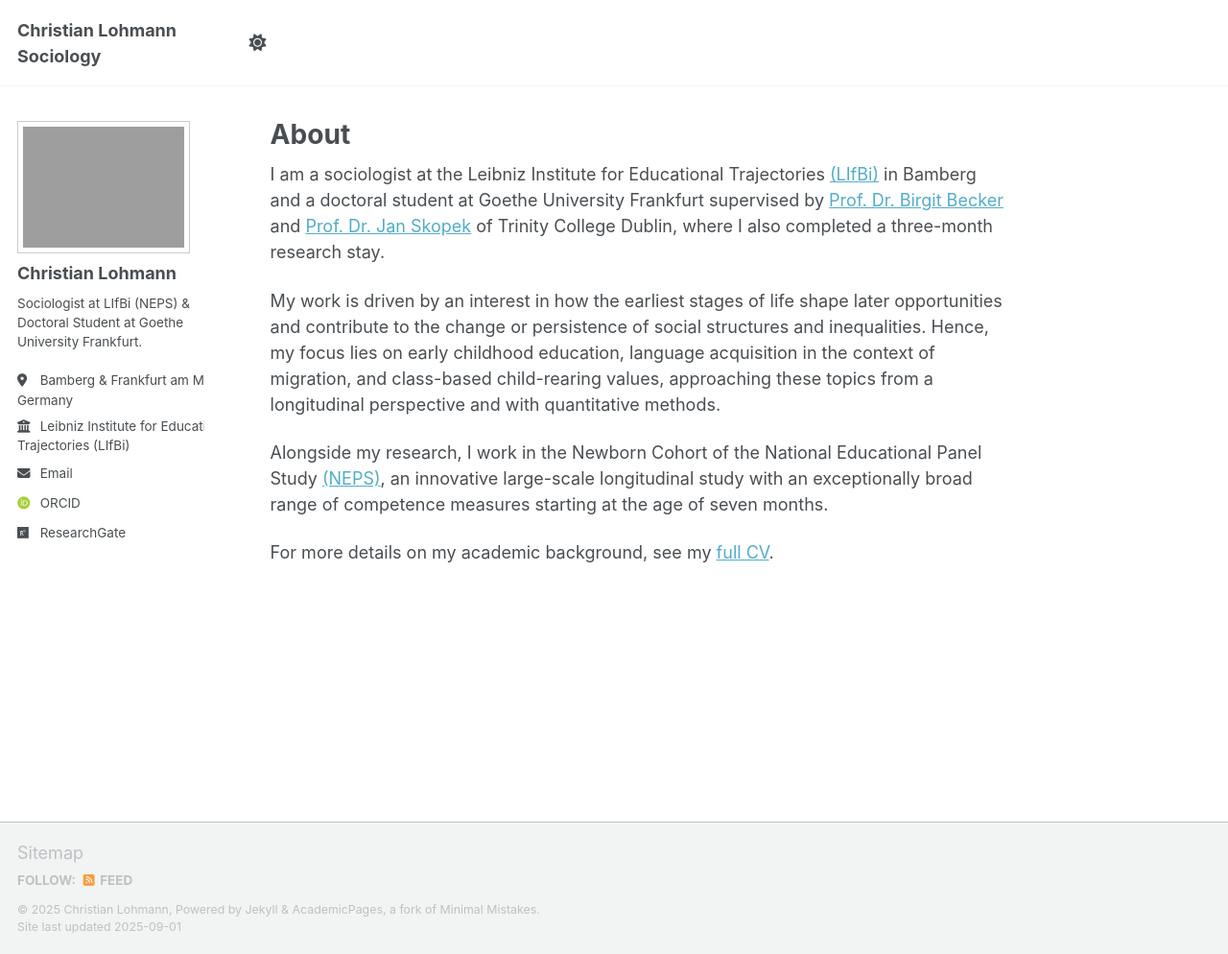
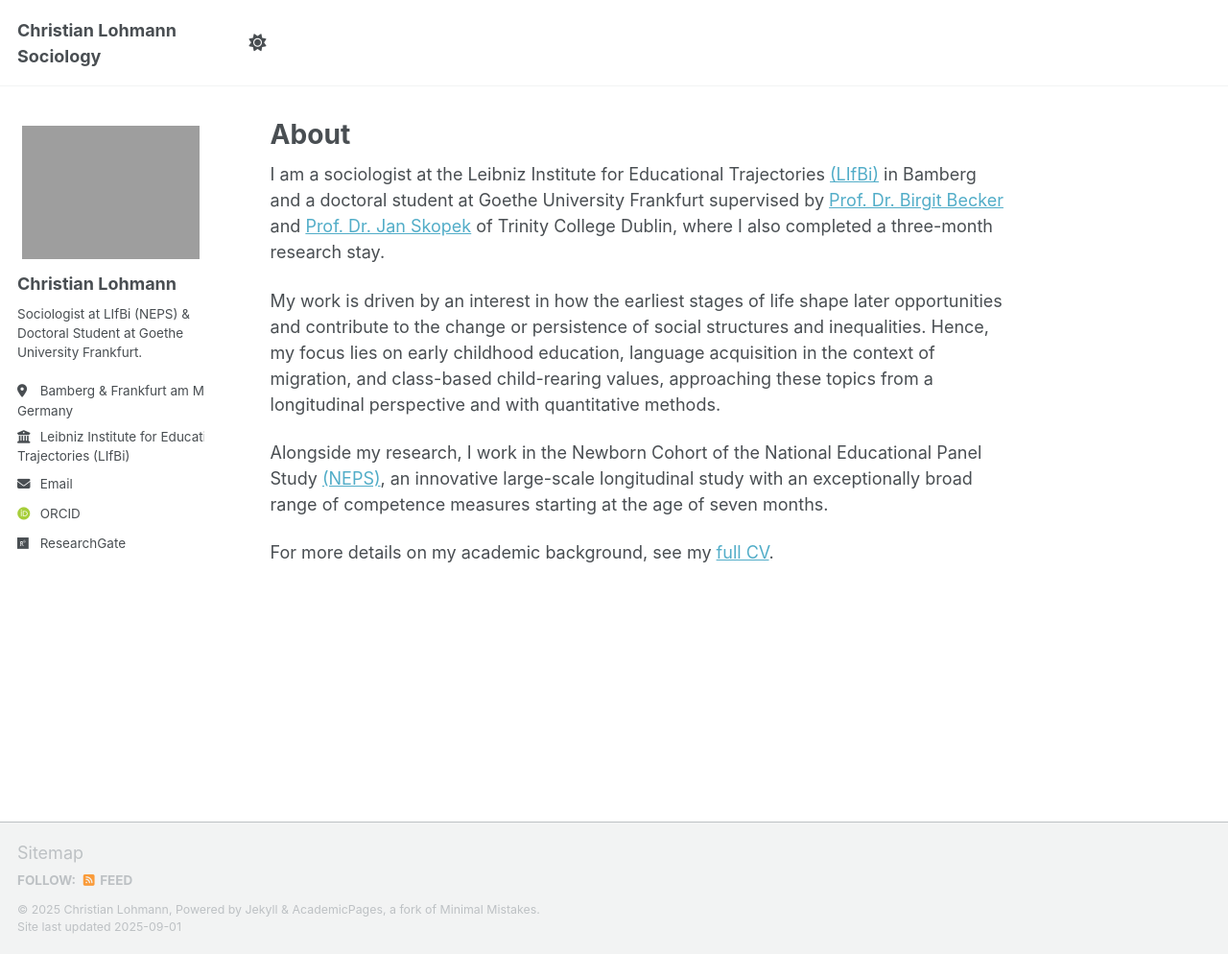
Before and after one commit to lohmannc/lohmannc.github.io, a Jekyll site: the page built from _pages/about.md, in a window 1280 px wide and 994 px high. Shown: the whole window at 96% size. Built offline with Jekyll 4.4.1, drawn with Linux system fonts in a browser that asks for light colours; some web fonts are replaced; a script that is not in the unit is left out.

Commit message:
Update custom.html

```diff
--- a/_includes/head/custom.html
+++ b/_includes/head/custom.html
@@ -17,9 +17,10 @@
 <style>
 /* Avatar-Bild vergrößern */
 .author__avatar img {
-  max-width: 180px;   /* Standard ist ~120px */
+  max-width: 230px;   /* Standard ist ~120px */
   border-radius: 0%; /* Rund lassen; 0% = quadratisch */
   border: 1px solid #ccc; /* Optional: Rahmenfarbe und -dicke */
+  border: none; /* kein Rahmen */
 }
 </style>
 
```
